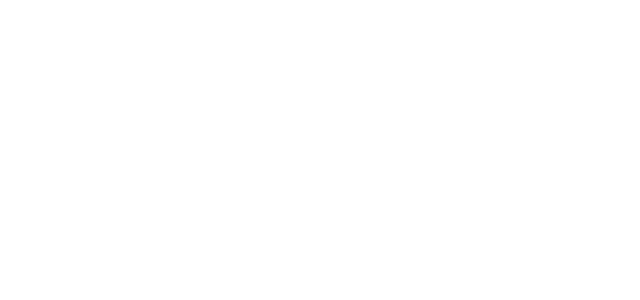
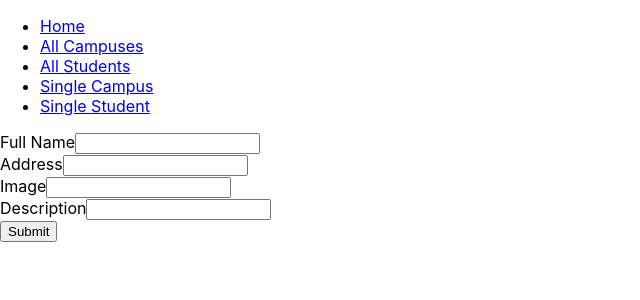
Before and after one commit to darrenzhang2000/CRUD-app-frontend, a React (Create React App) app: page /campus/add in a window 1280 px wide. Shown: the top 300 px of the page, without its empty margins (0-640 px from the left). Built offline with nearby package versions, Linux system fonts and the light colour scheme.

Commit message:
added addcampusform and addcampuspage

```diff
--- a/package.json
+++ b/package.json
@@ -11,7 +11,8 @@
     "react-redux": "^7.1.3",
     "react-router-dom": "^5.1.2",
     "react-scripts": "3.3.0",
-    "redux": "^4.0.5"
+    "redux": "^4.0.5",
+    "redux-form": "^8.2.6"
   },
   "scripts": {
     "start": "react-scripts start",
--- /dev/null
+++ b/src/containers/AddCampusPage.js
@@ -0,0 +1,13 @@
+import React, { Component } from 'react'
+import AddCampusForm from '/views/AddCampusForm'
+
+class AddCampusPage extends Component{
+    submit = values =>{
+        console.log(values);
+    }
+    render(){
+        return <AddCampusForm onSubmit={this.submit}/>
+    }
+}
+
+export default AddCampusPage;
--- a/src/index.js
+++ b/src/index.js
@@ -10,6 +10,10 @@
 import SingleCampus from './views/SingleCampus';
 import SingleStudent from './views/SingleStudent';
 import { Provider } from 'react-redux';
+import EditCampusForm from './views/EditCampusForm';
+import AddCampusForm from './views/AddCampusForm';
+import AddCampusPage from './views/AddCampusPage';
+import { reducer as formReducer } from 'redux-form';
 
 //dummy data
 const dummyStudent1 = {
@@ -52,6 +56,8 @@
 const ADD_TO_ALL_CAMPUSES = "ADD_TO_ALL_CAMPUSES";
 const ADD_SINGLE_STUDENT = "ADD_SINGLE_STUDENT";
 const ADD_SINGLE_CAMPUS = "ADD_SINGLE_CAMPUS";
+const EDIT_SINGLE_STUDENT = "EDIT_SINGLE_STUDENT";
+const EDIT_SINGLE_CAMPUS = "EDIT_SINGLE_CAMPUS";
 
 const campusReducer = function(state = initialCampusState, action){
     switch(action.type){
@@ -70,6 +76,11 @@
                 singleCampus: state.singleCampus
             }
             return newState;
+        case EDIT_SINGLE_CAMPUS:
+            let temp = [...state.allCampuses];
+            let campusIndex = temp.indexOf(campus => campus.name === action.campusName);
+            temp[campusIndex] = action.data;
+            return temp;
         default:
             return state;
     }
@@ -101,7 +112,8 @@
 
 const reducer = combineReducers({
     campusState: campusReducer,
-    studentState: studentReducer
+    studentState: studentReducer,
+    form: formReducer
 });
 
 const store = createStore(reducer);
@@ -182,6 +194,8 @@
                 <Route exact path="/students" component={AllStudents} />
                 <Route exact path="/campus" component={SingleCampus} />
                 <Route exact path="/student" component={SingleStudent} />
+                <Route exact path="/campus/edit" component={EditCampusForm}/>
+                <Route exact path="/campus/add" component={AddCampusPage}/>
                 {/* <Route exact path="/student/:id" component={SingleStudent} />
                 <Route exact path="/campus/:id" component={SingleCampus} /> */}
             </div>
--- /dev/null
+++ b/src/views/AddCampusForm.js
@@ -0,0 +1,55 @@
+import React, { Component } from 'react';
+import { connect } from 'react-redux';
+import { StaticRouter, Redirect } from 'react-router-dom';
+import { Link, BrowserRouter as Router, Route } from "react-router-dom";
+import { reduxForm } from 'redux-form';
+import { Field } from 'redux-form'
+
+let AddCampusForm = props => {
+    const { handleSubmit } = props
+    return <div>
+        {/* //navbar */}
+            <ul>
+            <li>
+            <Link to="/">Home</Link>
+            </li>
+            <li>
+            <Link to="/campuses">All Campuses</Link>
+            </li>
+            <li>
+            <Link to="/students">All Students</Link>
+            </li>
+            <li>
+            <Link to="/campus">Single Campus</Link>
+            </li>
+            <li>
+            <Link to="/student">Single Student</Link>
+            </li>
+        </ul>
+        <form onSubmit={handleSubmit}>
+            <div>
+                <label htmlFor="name">Full Name</label>
+                <Field name="name" component="input" type="text" />
+            </div>
+            <div>
+                <label htmlFor="address">Address</label>
+                <Field name="address" component="input" type="text" />
+            </div>
+            <div>
+                <label htmlFor="image">Image</label>
+                <Field name="image" component="input" type="text" />
+            </div>
+            <div>
+                <label htmlFor="description">Description</label>
+                <Field name="description" component="input" type="text" />
+            </div>
+            <button type="submit">Submit</button>
+        </form>
+    </div>
+}
+
+AddCampusForm = reduxForm({
+    form: 'contact'
+})(AddCampusForm)
+
+export default AddCampusForm;
--- /dev/null
+++ b/src/views/AddCampusPage.js
@@ -0,0 +1,18 @@
+import React, { Component } from 'react'
+import AddCampusForm from './AddCampusForm'
+import { connect } from 'react-redux';
+
+const ADD_TO_ALL_CAMPUSES = "ADD_TO_ALL_CAMPUSES";
+
+class AddCampusPage extends Component{
+    submit = values =>{
+        console.log(values);
+        this.props.dispatch({ type: ADD_TO_ALL_CAMPUSES, data: values });
+    }
+    render(){
+        return <AddCampusForm onSubmit={this.submit}/>
+    }
+}
+
+
+export default connect()(AddCampusPage);
--- /dev/null
+++ b/src/views/EditCampusForm.js
@@ -0,0 +1,80 @@
+import React, { Component } from 'react';
+import { connect } from 'react-redux';
+import { StaticRouter, Redirect } from 'react-router-dom';
+import { Link, BrowserRouter as Router, Route } from "react-router-dom";
+
+const EDIT_SINGLE_CAMPUS = "EDIT_SINGLE_CAMPUS";
+
+class EditCampusForm extends Component{
+    constructor(){
+        super();
+    //     this.state = {
+    //         name: "",
+    //         image: "",
+    //         address: "",
+    //         description: "",
+    //         studentList: ""
+    //     }
+    // }
+    // componentDidMount(){
+    }
+    // }
+    // onChangeHandler = (e) => {
+    //     let field = e.target.name;
+    //     console.log(this);
+    //     let campus = {
+    //         name: this.props.name,
+    //         image: this.props.image,
+    //         address: this.props.address,
+    //         description: this.props.description,
+    //         studentList: this.props.studentList
+    //     }
+    //     campus[field] = this.target.value;
+    //     this.props.dispatch({
+    //         type: EDIT_SINGLE_CAMPUS,
+    //         data: campus,
+    //         campusName: campus.name
+    //     })
+    // }
+
+    render(){
+        return(
+            <div>
+                <h1>Edit Form</h1>
+                <form>
+                    <label htmlFor="campusName" >Campus Name: </label>
+                    <input type="text" name="name" value={this.props.name} onChange={(this.onChangeHandler)}/><br/>
+                    <label for="campusImage" >Campus Image: </label>
+                    <input type="text" name="image" value={this.props.image} onChange={this.onChangeHandler}/><br/>
+                    <label for="campusAddress">Campus Address: </label>
+                    <input type="text" name="address" value={this.props.address} onChange={this.onChangeHandler}/><br/>
+                    <label for="campusDescription">Campus Description: </label>
+                    <input type="text" name="description" value={this.props.description} onChange={this.onChangeHandler}/><br/>
+                    <br/>
+                    <input type="submit" value="Submit"
+                        // onSubmit={
+                        // () => this.props.dispatch({
+                        //     type: EditSingleCampus,
+                        //     data:
+                        //     })
+                        //  }
+                    />
+                </form>
+            </div>
+        )
+    }
+}
+
+    function mapStateToProps(states){
+        // console.log("state: ", states.campusState.singleCampus.studentList[0].name);
+        return{
+            name: states.campusState.singleCampus.name,
+            image: states.campusState.singleCampus.image,
+            address: states.campusState.singleCampus.address,
+            description: states.campusState.singleCampus.description,
+            studentList: states.campusState.singleCampus.studentList
+        }
+}
+
+
+export default connect(mapStateToProps)(EditCampusForm);
```
Also changed, not shown: 1 other file (tests, documents, lock files or other folders).
